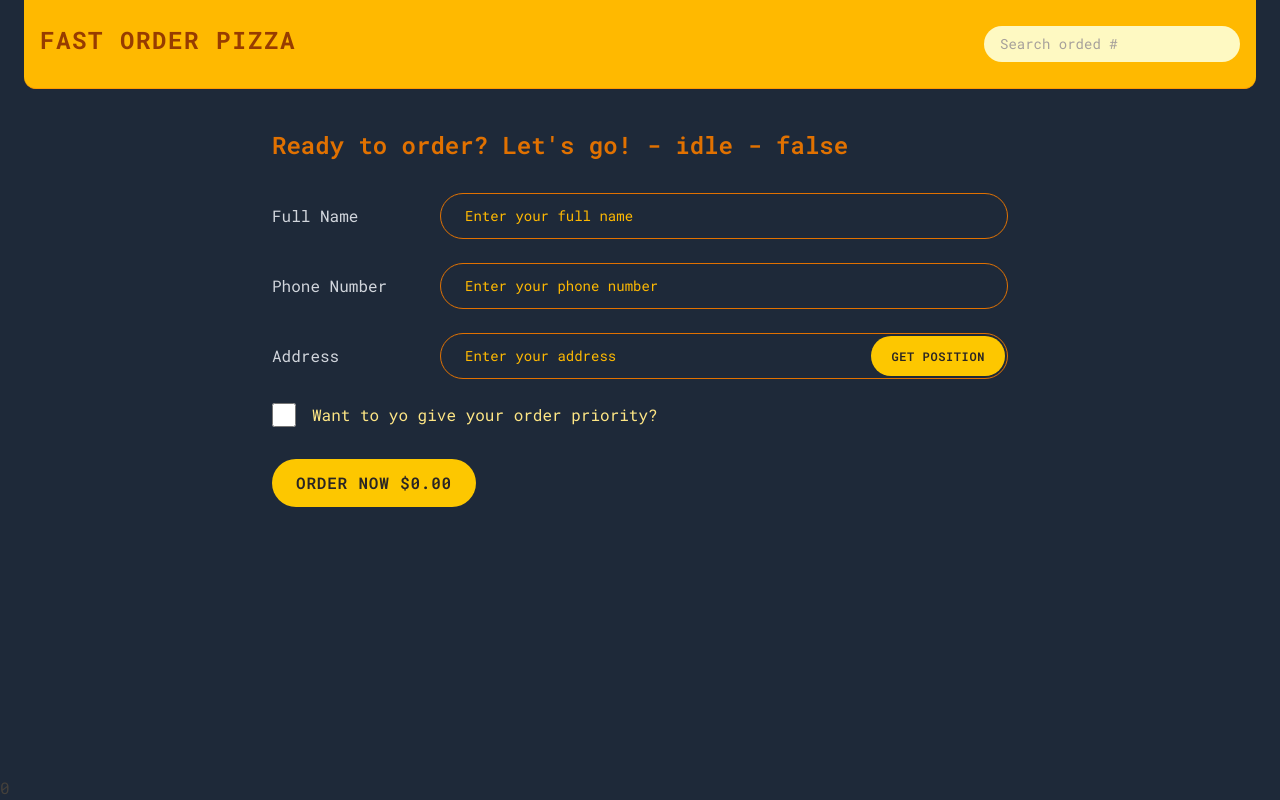
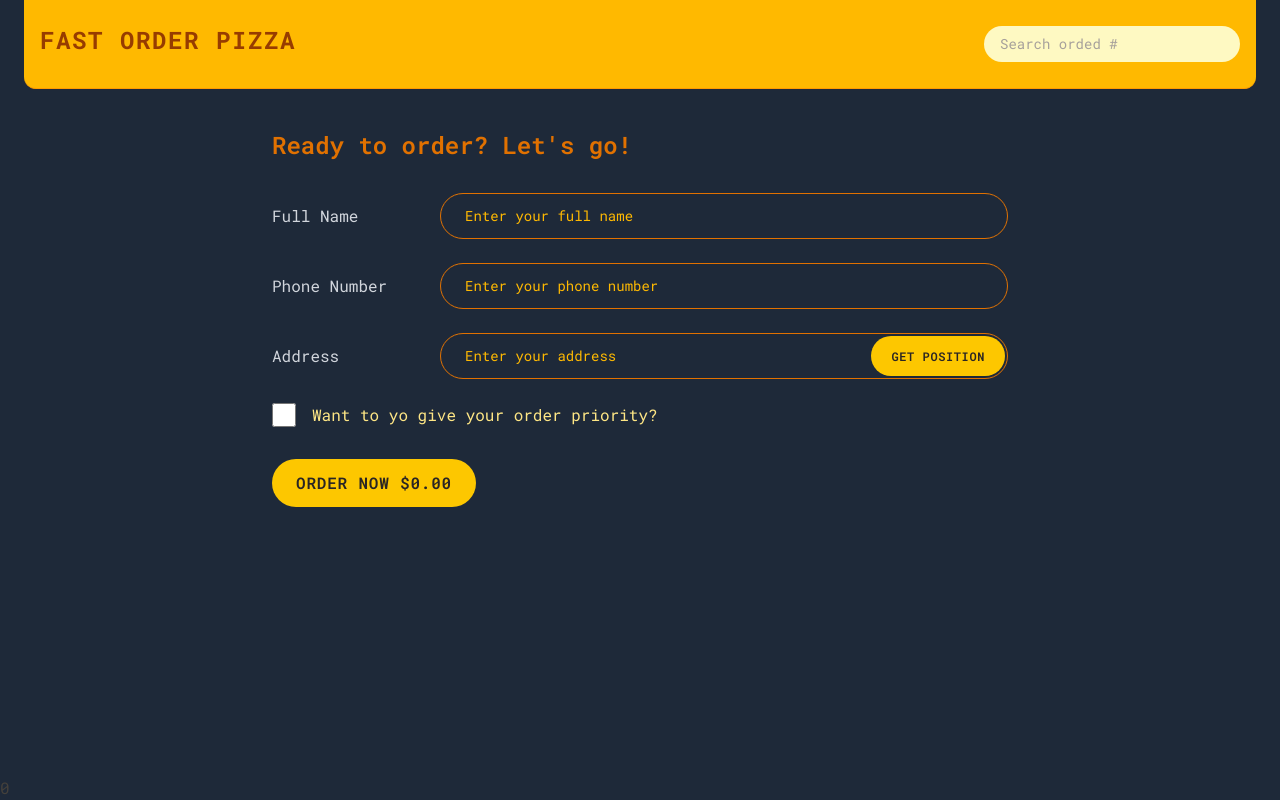
Before and after one commit to wawanneutron/order-pizza, a React (Vite) app: page /order in a window 1280 px wide. Built offline with nearby package versions, Linux system fonts and the light colour scheme.

Commit message:
clean up CreateOrder component header by removing address status and loading state display

```diff
--- a/src/features/order/CreateOrder.jsx
+++ b/src/features/order/CreateOrder.jsx
@@ -39,8 +39,7 @@ export default function CreateOrder() {
   return (
     <div>
       <h2 className="text-amber-600 text-2xl font-semibold mb-8">
-        Ready to order? Let&apos;s go! - {addressStatus} -{' '}
-        {String(isLoadingAddress)}
+        Ready to order? Let&apos;s go!
       </h2>
 
       <Form method="POST">
```
